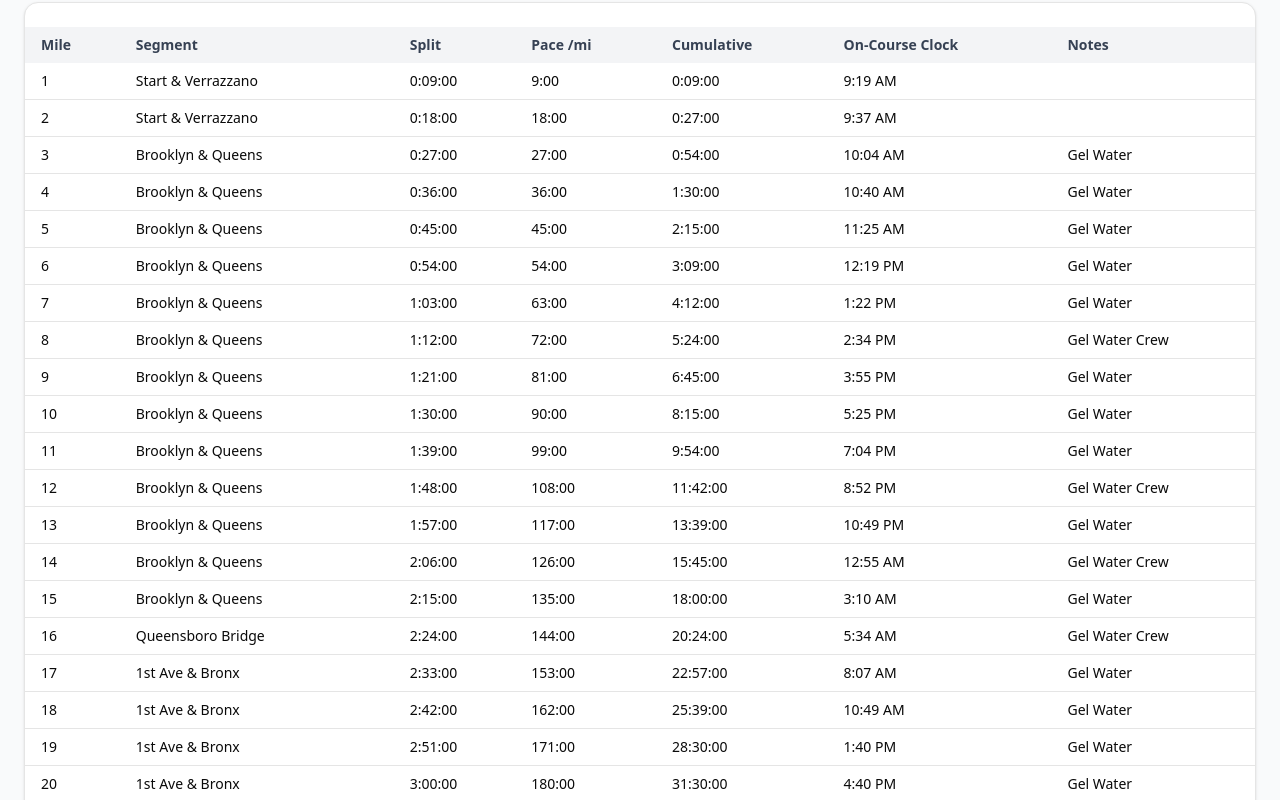
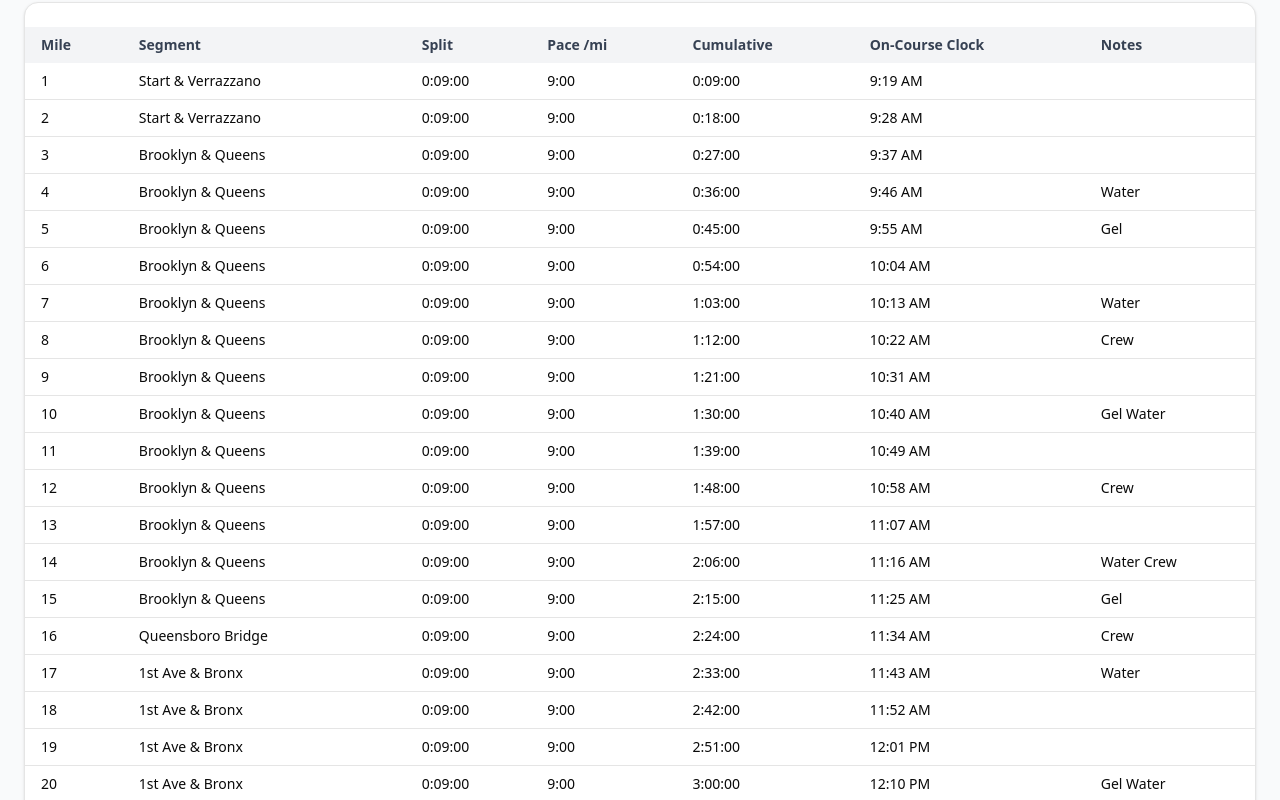
Before and after one commit to clhendriksen/nonplus-pacing, a Next.js app: page / in a window 1280 px wide. Shown: the part 1240-2040 px from the top of the page. Built offline with nearby package versions, Linux system fonts and the light colour scheme.

Commit message:
Fix split distance calculation in pace planner

```diff
--- a/components/PacePlanner.tsx
+++ b/components/PacePlanner.tsx
@@ -361,11 +361,15 @@ export default function PacePlanner() {
   const data = useMemo<RowData[]>(() => {
     let cumulative = 0;
     const rows: RowData[] = [];
-    const rawSplits = milesArray.map((mileVal) => {
-      const priorMark = rows.length === 0 ? 0 : rows[rows.length - 1]?.mile ?? 0;
-      const distance = rows.length === 0 ? mileVal : mileVal - priorMark;
-      const secPerMile = paceWithAdj(baseSecPerMile, mileVal, segmentDefs);      return secPerMile * distance;
-    });
+    let previousMark = 0;
+
+const rawSplits = milesArray.map((mileVal) => {
+  const distance = mileVal - previousMark;
+  previousMark = mileVal;
+
+  const secPerMile = paceWithAdj(baseSecPerMile, mileVal, segmentDefs);
+  return secPerMile * distance;
+});
 
     const totalRaw = rawSplits.reduce((a, b) => a + b, 0);
     const targetTotal = mode === "time" ? hhmmssToSeconds(goalTime) : totalRaw;
```
